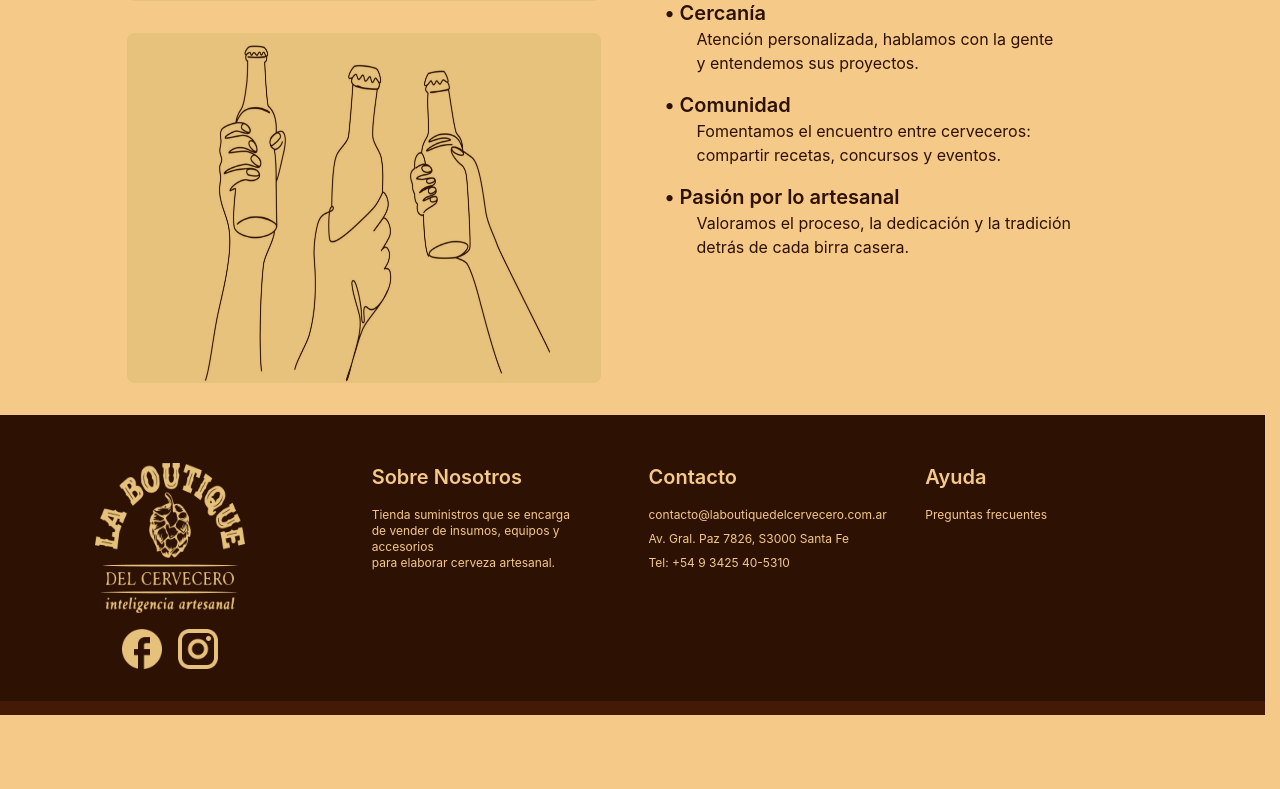
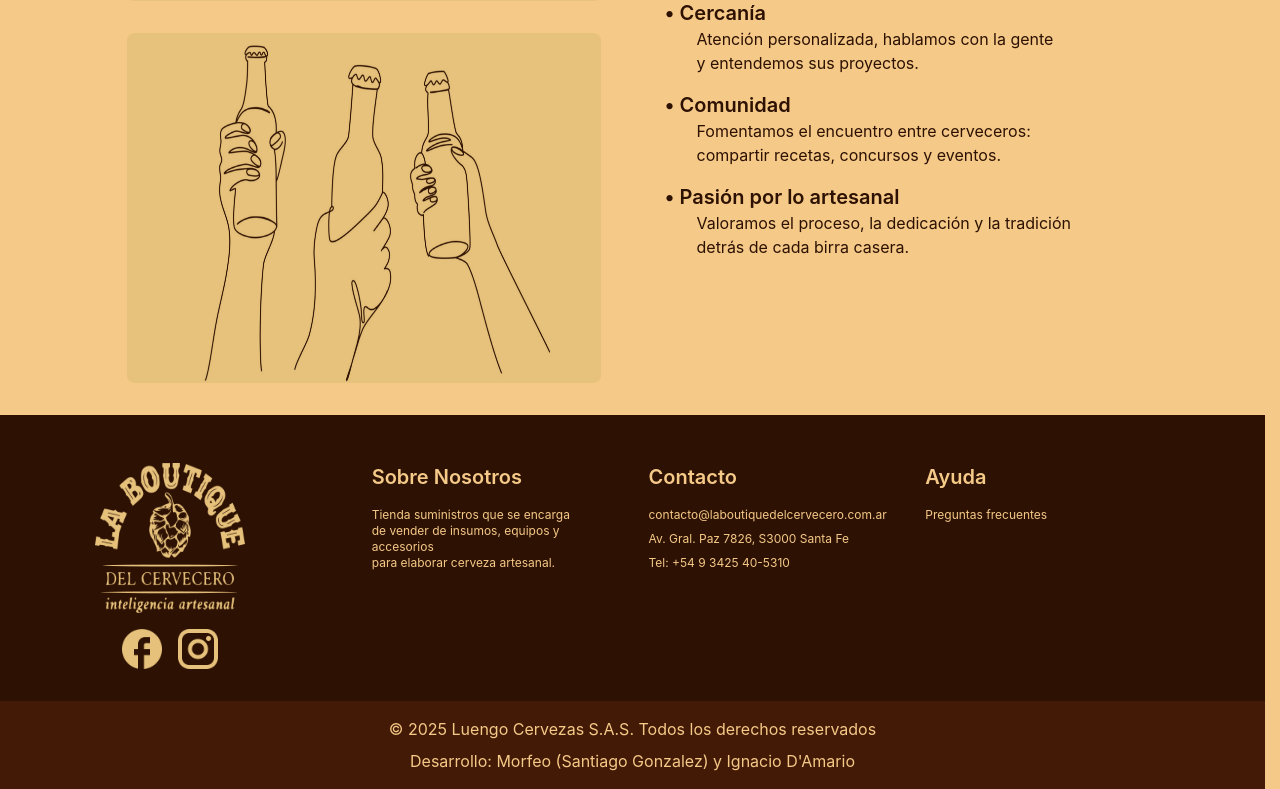
Before and after one commit to Widido1/cervecero-2, a Next.js app: page /about in a window 1280 px wide. Shown: the part 2091-2880 px from the top of the page. Before the commit the page ends 2806 px from the top, so only its background shows below. Built offline with nearby package versions, Linux system fonts and the light colour scheme; no server answers; a web font is replaced by a local one.

Commit message:
Creditos

```diff
--- a/src/app/components/pie.jsx
+++ b/src/app/components/pie.jsx
@@ -6,7 +6,7 @@ import Link from "next/link";
 
 export default function Pie(props) {
   return (
-    <div className="grid theme2 w-full min-[550px]:h-[300px] mt-4 overflow-hidden">
+    <div className="grid theme2 w-full mt-4 overflow-hidden">
         <div className="grid grid-flow-row min-[550px]:grid-flow-col place-content-center grid-rows-2 min-[950px]:grid-cols-4 min-[950px]:grid-rows-1 place-self-center place-items-start gap-4 min-[950px]:gap-8 pt-12 pb-8 w-[85%] min-[1300px]:w-[70%]">
             <div className="grid grid-flow-col min-[950px]:grid-flow-row place-self-start place-content-center place-items-start gap-4">
                 <div>
@@ -63,8 +63,11 @@ export default function Pie(props) {
               <div className="text-xs grid grid-flow-row gap-2">Preguntas frecuentes</div>
             </div>
         </div>
-        <div className="grid place-content-center w-full theme4 p-4 text-center">
+        <div className="grid place-content-center w-full theme4 p-4 text-center gap-2">
           <div>© 2025 Luengo Cervezas S.A.S. Todos los derechos reservados</div>
+          <div>
+            Desarrollo: Morfeo (Santiago Gonzalez) y Ignacio D'Amario
+          </div>
         </div>
     </div>
   )
```
